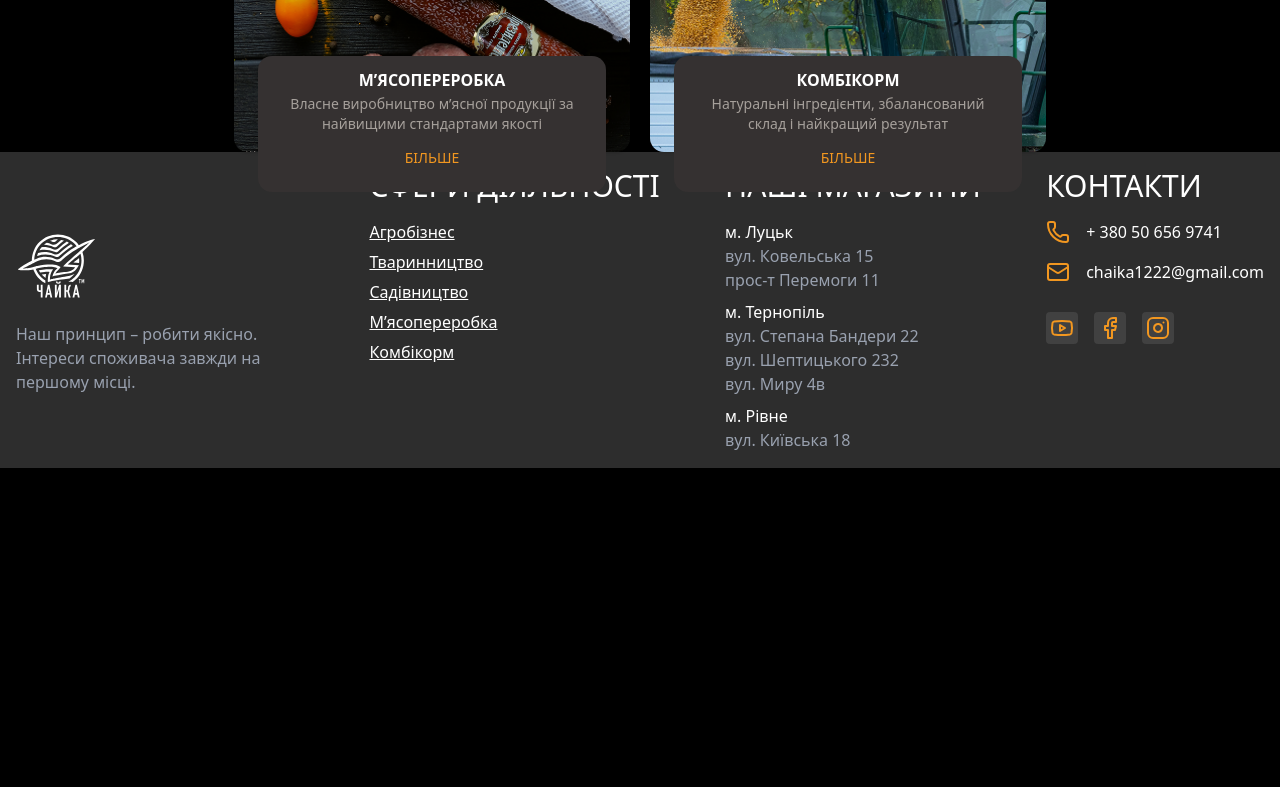
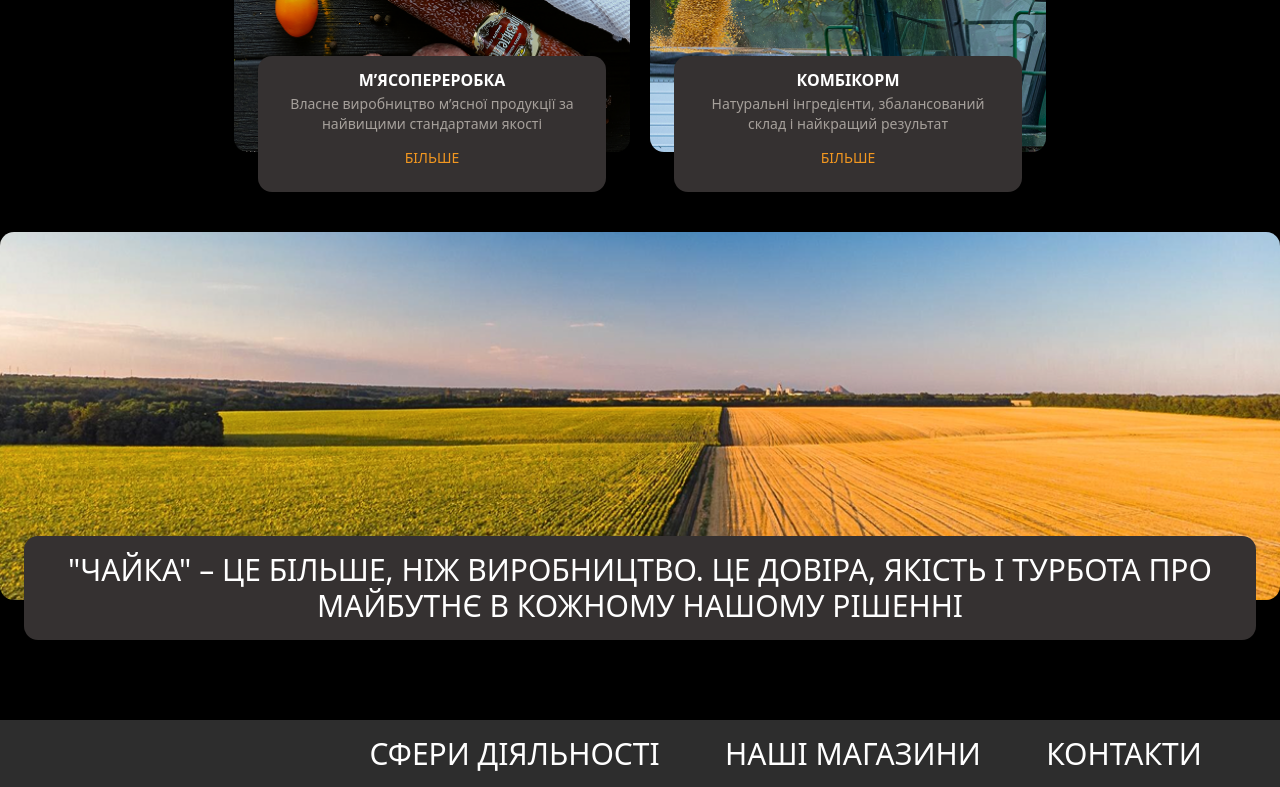
Before and after one commit to ArtemixArt228/chaika, a Next.js app: page / in a window 1280 px wide. Shown: the part 2196-2983 px from the top of the page. Before the commit the page ends 2664 px from the top, so only its background shows below. Built offline with nearby package versions, Linux system fonts and the light colour scheme.

Commit message:
Add BannerSection component and integrate it into the homepage; update ActivitySection with spacing adjustments and add banner assets

```diff
--- a/src/app/(homepage)/activity-section/activity-section.tsx
+++ b/src/app/(homepage)/activity-section/activity-section.tsx
@@ -37,7 +37,7 @@ const ACTIVITY_CARDS = [
 
 export const ActivitySection = () => {
   return (
-    <section className="container mx-auto">
+    <section className="container mx-auto mb-20">
       <h4 className="text-center text-white uppercase text-4xl mb-8">
         Сфери діяльності
       </h4>
--- /dev/null
+++ b/src/app/(homepage)/banner-section/banner-section.tsx
@@ -0,0 +1,25 @@
+import React from "react";
+import Image from "next/image";
+
+export const BannerSection = () => {
+  return (
+    <section className="container mx-auto mb-30">
+      <div className="relative rounded-xl h-92">
+        <Image
+          src="/homepage/banner-section/banner.png"
+          alt="Banner"
+          fill
+          className="object-cover rounded-xl"
+        />
+        <div className="absolute w-full z-10 p-6 -bottom-16">
+          <div className="bg-night-rider rounded-xl text-center px-6 py-4">
+            <h5 className="text-3xl uppercase text-white">
+              &#34;Чайка&#34; – це більше, ніж виробництво. Це довіра, якість і
+              турбота про майбутнє в кожному нашому рішенні
+            </h5>
+          </div>
+        </div>
+      </div>
+    </section>
+  );
+};
--- a/src/app/(homepage)/page.tsx
+++ b/src/app/(homepage)/page.tsx
@@ -1,6 +1,7 @@
 import { HeroSection } from "@/app/(homepage)/hero-section/hero-section";
 import { DescriptionSection } from "@/app/(homepage)/description-section/description-section";
 import { ActivitySection } from "@/app/(homepage)/activity-section/activity-section";
+import { BannerSection } from "@/app/(homepage)/banner-section/banner-section";
 
 export default function Home() {
   return (
@@ -10,6 +11,8 @@ export default function Home() {
       <DescriptionSection />
 
       <ActivitySection />
+
+      <BannerSection />
     </main>
   );
 }
```
Also changed, not shown: public/homepage/banner-section/banner.png (added).
